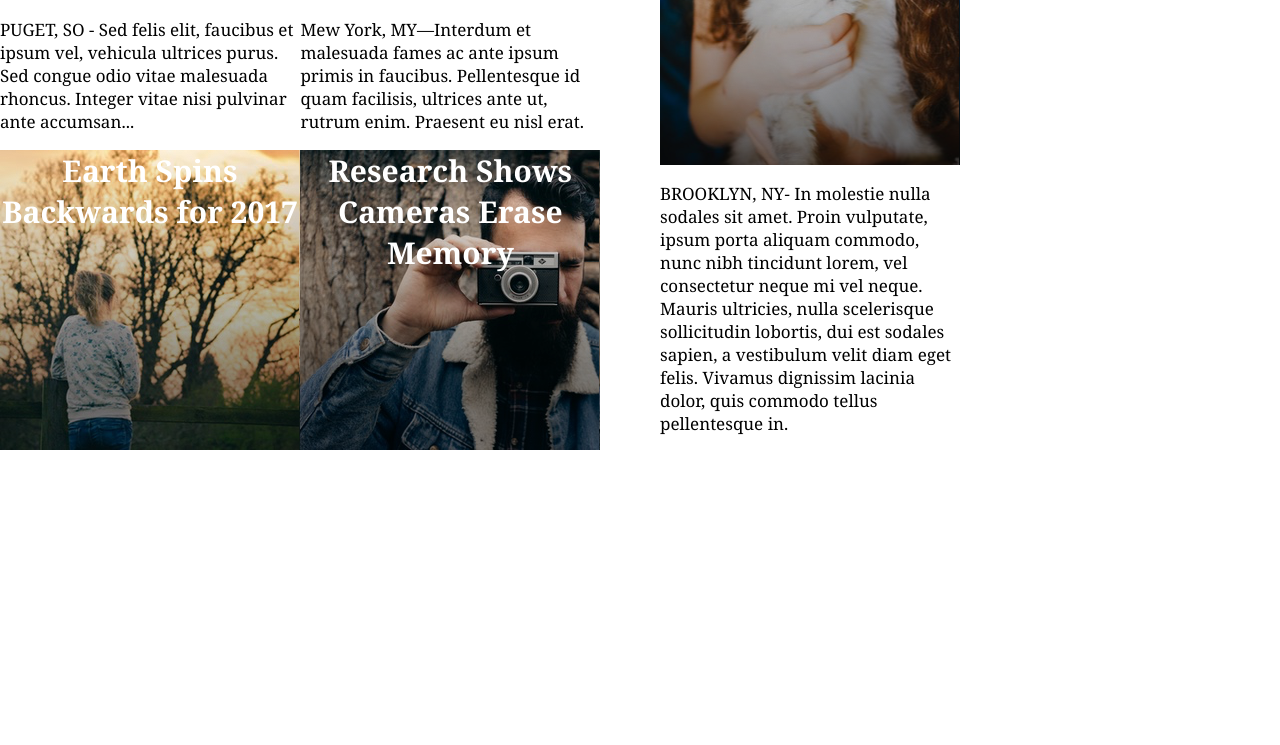
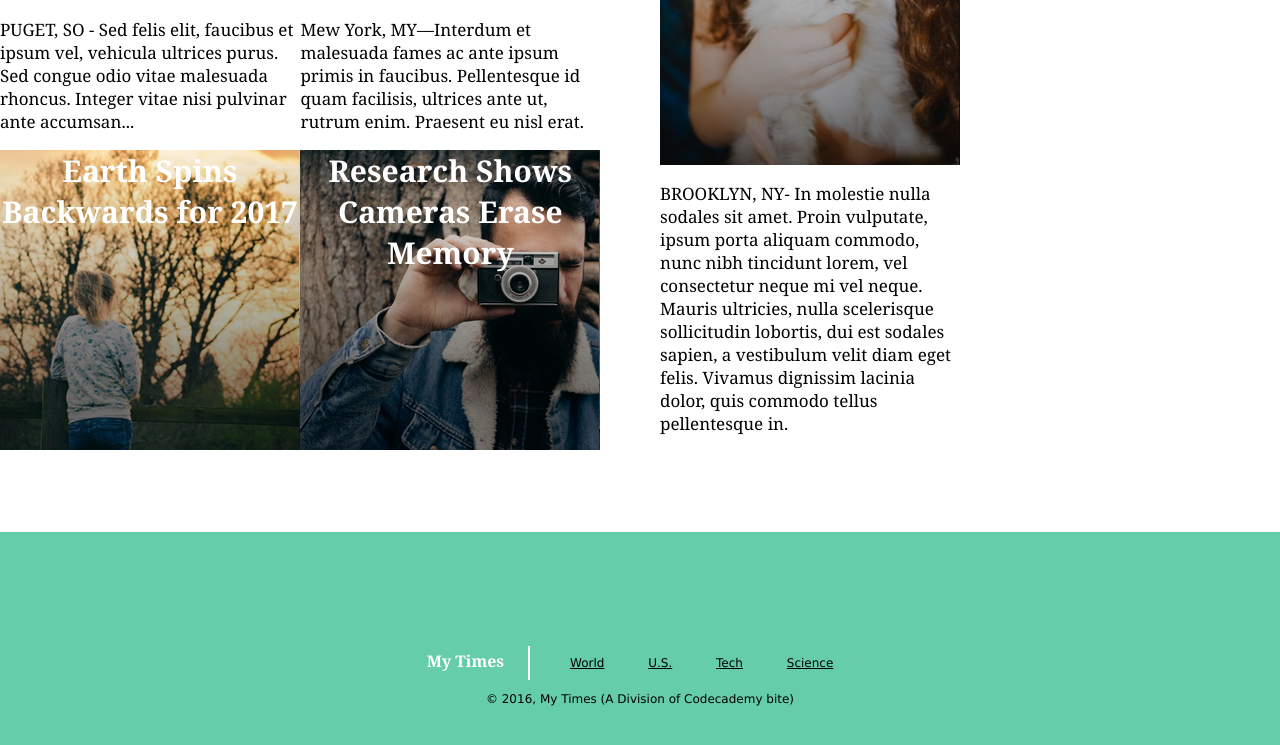
Before and after one commit to bgschubert/my-times, a plain HTML site: page index.html in a window 1280 px wide. Shown: the part 799-1544 px from the top of the page. Before the commit the page ends 1251 px from the top, so only its background shows below. Drawn offline with Linux system fonts and the light colour scheme.

Commit message:
Finished Site.

```diff
--- a/index.html
+++ b/index.html
@@ -87,3 +87,19 @@
         </div>
       </div>
     </div>
+
+    <!--End Body-->
+
+    <footer>
+      <div class="footer-logo">
+        <span class="sitename">My Times</span>
+        <nav>
+          <span><a href="#">World</a></span>
+          <span><a href="#">U.S.</a></span>
+          <span><a href="#">Tech</a></span>
+          <span><a href="#">Science</a></span>
+        </nav>
+        <p class="copyright">© 2016, My Times (A Division of Codecademy bite)</p>
+      </div>
+    </footer>
+  </body>
--- a/resources/CSS/style.css
+++ b/resources/CSS/style.css
@@ -13,6 +13,7 @@ header{
   position: fixed;
   z-index: 1;
   background-color: white;
+  top: 0;
 }
 
 .logo{
@@ -20,7 +21,6 @@ header{
   justify-content: flex-start;
   align-items: center;
   padding-left: 40px;
-  border: 1px solid black;
 }
 
 .logo span{
@@ -45,6 +45,7 @@ nav a{
   position: relative;
   top: 120px;
   justify-content: center;
+  margin-bottom: 200px;
 }
 
 .large-column{
@@ -74,7 +75,6 @@ nav a{
 .img-content{
   background-image: url("../images/main-story.png");
 }
-
 
 .news-story{
   display: flex;
@@ -139,3 +139,45 @@ padding: 15px 15px;
 .cats{
   background-image: url("../images/cat-ceo.png");
 }
+
+/*End Page Body*/
+
+footer{
+  display: flex;
+  background-color: MediumAquamarine;
+  margin: auto;
+  font-family: Verdana;
+  font-size: 12px;
+  flex-direction: column;
+  justify-content: center;
+  width: 100%;
+  height: 300px;
+  align-items: center;
+  margin: auto;
+}
+
+footer .sitename{
+  display: inline-block;
+  font-family: Georgia;
+  font-size: 16px;
+  font-weight: bold;
+  color: white;
+  padding-right: 20px;
+}
+
+footer nav{
+  display: inline-block;
+  padding-left: 20px;
+  border-left: 2px solid white;
+}
+
+
+nav span{
+  display: inline-block;
+  padding: 10px 10px;
+}
+
+.copyright{
+  display: block;
+  text-align: center;
+}
```
